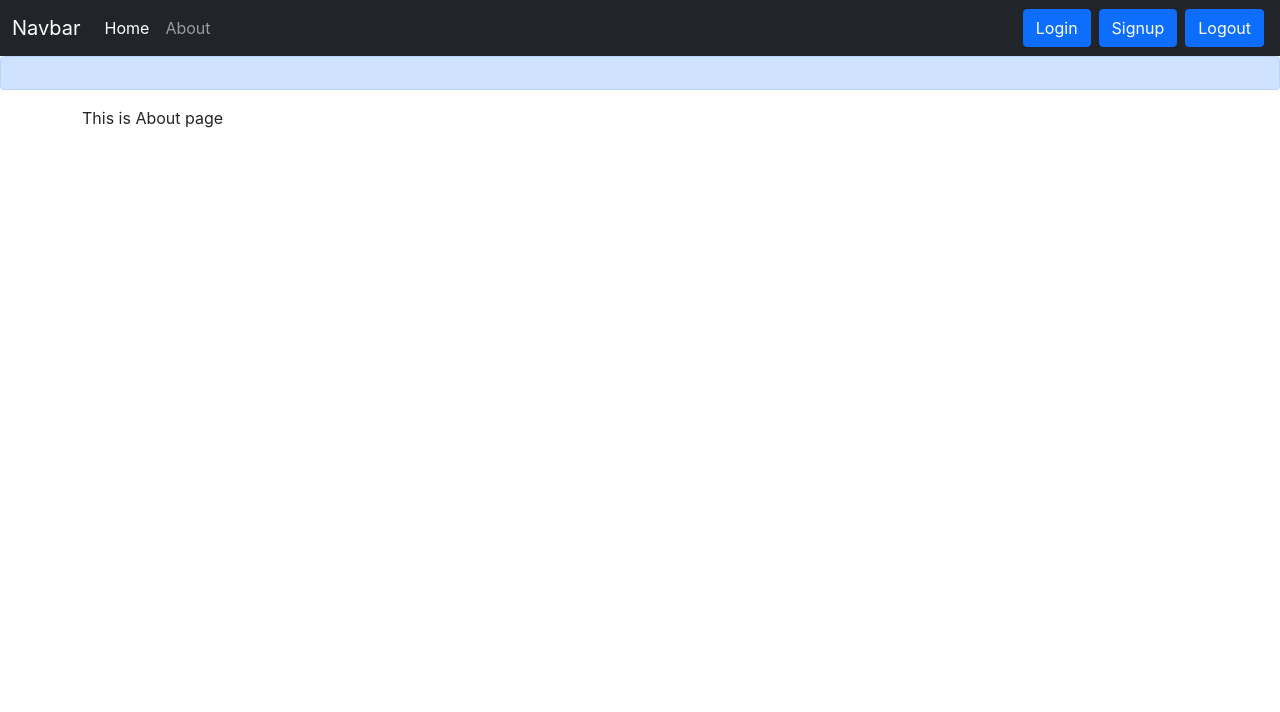
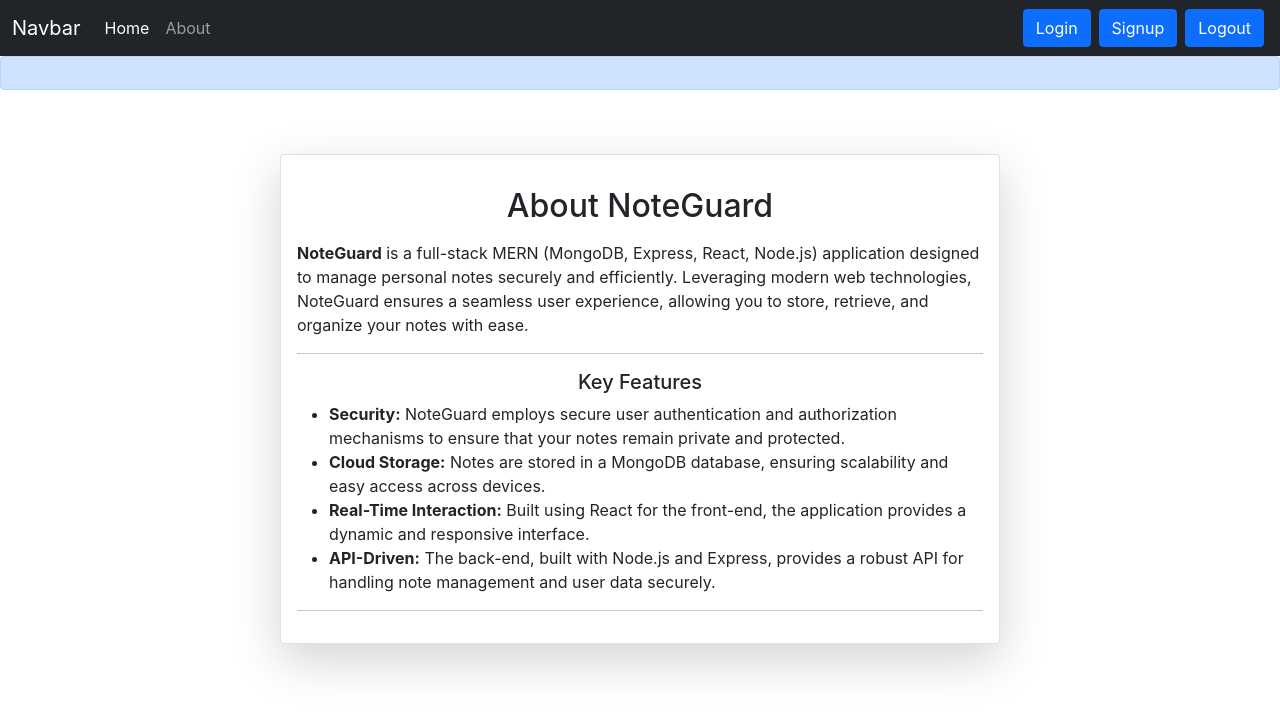
Before and after one commit to chauhangitanshu87/NoteGuard, a React (Create React App) app: page /about in a window 1280 px wide. Shown: the top 712 px of the page. Built offline with nearby package versions, Linux system fonts and the light colour scheme.

Commit message:
12commit

```diff
--- a/src/App.js
+++ b/src/App.js
@@ -31,7 +31,7 @@ function App() {
 
          <Route exact path="/login" element={<Login/>}/>
          <Route exact path="/signup" element={<Signup/>}/>
-         <Route exact path="/login" element={<Logout/>}/>
+         <Route exact path="/" element={<Logout/>}/>
 
 
 
--- a/src/components/About.js
+++ b/src/components/About.js
@@ -5,9 +5,33 @@ import noteContext from '../context/noteContext'
 const About = () => {
 
     return (
-        <div>
-            This is About page
+        <div className="container py-5">
+        <div className="row justify-content-center">
+          <div className="col-lg-8 col-md-10">
+            <div className="card shadow-lg">
+              <div className="card-body">
+                <h2 className="card-title text-center my-3">About NoteGuard</h2>
+                <p className="card-text">
+                  <strong>NoteGuard</strong> is a full-stack MERN (MongoDB, Express, React, Node.js) application
+                  designed to manage personal notes securely and efficiently. Leveraging modern web technologies,
+                  NoteGuard ensures a seamless user experience, allowing you to store, retrieve, and organize your
+                  notes with ease.
+                </p>
+                <hr />
+                <h5 className="text-center">Key Features</h5>
+                <ul>
+                  <li><strong>Security:</strong> NoteGuard employs secure user authentication and authorization mechanisms to ensure that your notes remain private and protected.</li>
+                  <li><strong>Cloud Storage:</strong> Notes are stored in a MongoDB database, ensuring scalability and easy access across devices.</li>
+                  <li><strong>Real-Time Interaction:</strong> Built using React for the front-end, the application provides a dynamic and responsive interface.</li>
+                  <li><strong>API-Driven:</strong> The back-end, built with Node.js and Express, provides a robust API for handling note management and user data securely.</li>
+                </ul>
+                <hr />
+
+            </div>
+          </div>
         </div>
+      </div>
+    </div>
     )
 }
 
--- a/src/components/Logout.js
+++ b/src/components/Logout.js
@@ -9,7 +9,7 @@ const Logout = () => {
     localStorage.removeItem('token');
 
     // Redirect to the login or home page
-    navigate("/login"); // Or navigate("/"), depending on where you want to redirect
+    navigate("/"); // Or navigate("/"), depending on where you want to redirect
   };
 
   return (
--- a/src/context/NoteState.js
+++ b/src/context/NoteState.js
@@ -14,7 +14,7 @@ const getNotes = async () => {
     method: 'GET',
     headers: {
       'Content-Type': 'application/json',
-      "auth-token": "eyJhbGciOiJIUzI1NiIsInR5cCI6IkpXVCJ9.eyJ1c2VyIjp7ImlkIjoiNjZlOTA1Y2U2YzkwYjE0ZDZlMzQxMjcxIn0sImlhdCI6MTcyNjU0ODU5Mn0.dne2V6ygYBGyioB4Mn9mP-UTgBwCZwF7PRLCi0PsM7U"
+      "auth-token": localStorage.getItem('token')
     }
   });
   const json = await response.json()
@@ -32,7 +32,7 @@ const getNotes = async () => {
       method: 'POST',
       headers: {
         'Content-Type': 'application/json',
-        "auth-token": "eyJhbGciOiJIUzI1NiIsInR5cCI6IkpXVCJ9.eyJ1c2VyIjp7ImlkIjoiNjZlOTA1Y2U2YzkwYjE0ZDZlMzQxMjcxIn0sImlhdCI6MTcyNjU0ODU5Mn0.dne2V6ygYBGyioB4Mn9mP-UTgBwCZwF7PRLCi0PsM7U"
+        "auth-token": localStorage.getItem('token')
       },
       body: JSON.stringify({title, description, tag})
     });
@@ -47,7 +47,7 @@ const getNotes = async () => {
       method: 'DELETE',
       headers: {
         'Content-Type': 'application/json',
-        "auth-token": "eyJhbGciOiJIUzI1NiIsInR5cCI6IkpXVCJ9.eyJ1c2VyIjp7ImlkIjoiNjZlOTA1Y2U2YzkwYjE0ZDZlMzQxMjcxIn0sImlhdCI6MTcyNjU0ODU5Mn0.dne2V6ygYBGyioB4Mn9mP-UTgBwCZwF7PRLCi0PsM7U"
+        "auth-token": localStorage.getItem('token')
       }
     });
 
@@ -63,7 +63,7 @@ const getNotes = async () => {
       method: 'PUT',
       headers: {
         'Content-Type': 'application/json',
-        "auth-token": "eyJhbGciOiJIUzI1NiIsInR5cCI6IkpXVCJ9.eyJ1c2VyIjp7ImlkIjoiNjZlOTA1Y2U2YzkwYjE0ZDZlMzQxMjcxIn0sImlhdCI6MTcyNjU0ODU5Mn0.dne2V6ygYBGyioB4Mn9mP-UTgBwCZwF7PRLCi0PsM7U"
+        "auth-token": localStorage.getItem('token')
       },
       body: JSON.stringify({title, description, tag})
     });
```
